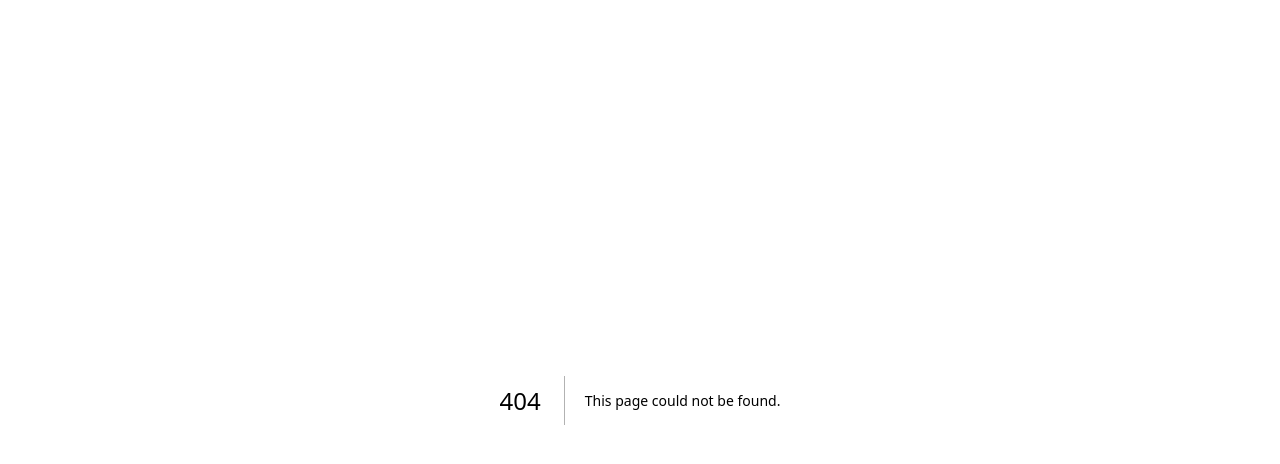
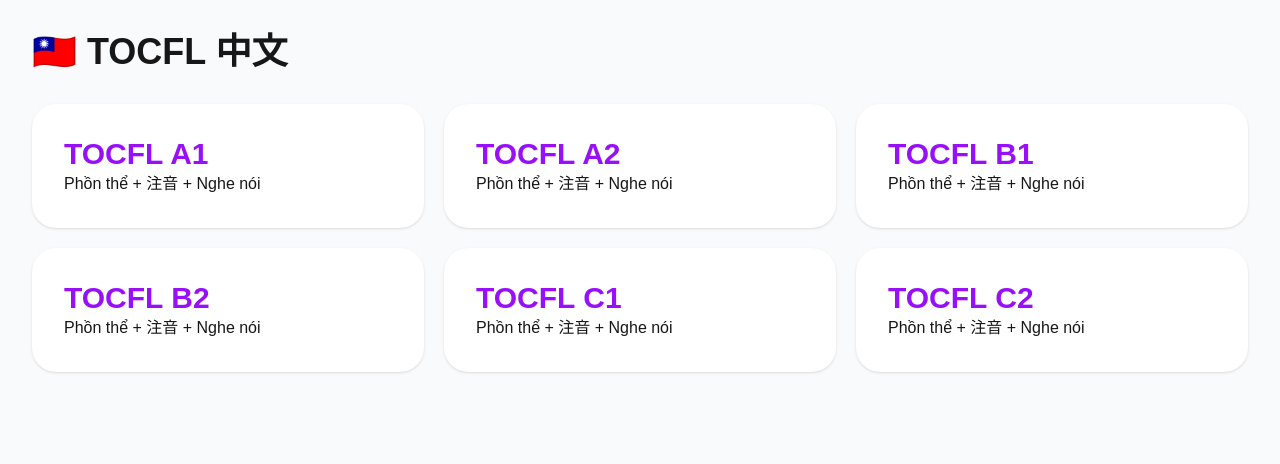
Before and after one commit to vinhdau088-cloud/Chinese, a Next.js app: page /tocfl in a window 1280 px wide. Before the commit this address had no page. Shown: the top 464 px of the page. Built offline with nearby package versions, Linux system fonts and the light colour scheme.

Commit message:
Create page.tsx

```diff
--- /dev/null
+++ b/app/tocfl/page.tsx
@@ -0,0 +1,95 @@
+import Link from "next/link";
+
+
+const levels=[
+
+"A1",
+"A2",
+"B1",
+"B2",
+"C1",
+"C2"
+
+];
+
+
+export default function TOCFLPage(){
+
+
+return(
+
+<main className="
+p-8
+bg-gray-50
+min-h-screen
+">
+
+
+<h1 className="
+text-4xl
+font-bold
+mb-8
+">
+
+🇹🇼 TOCFL 中文
+
+</h1>
+
+
+<div className="
+grid
+md:grid-cols-3
+gap-5
+">
+
+
+{
+levels.map(level=>(
+
+<Link
+
+key={level}
+
+href={`/tocfl/${level.toLowerCase()}`}
+
+className="
+bg-white
+rounded-3xl
+shadow
+p-8
+hover:scale-105
+transition
+"
+
+>
+
+<h2 className="
+text-3xl
+font-bold
+text-purple-600
+">
+
+TOCFL {level}
+
+</h2>
+
+
+<p>
+Phồn thể + 注音 + Nghe nói
+</p>
+
+
+</Link>
+
+))
+}
+
+
+</div>
+
+
+</main>
+
+)
+
+}
```
